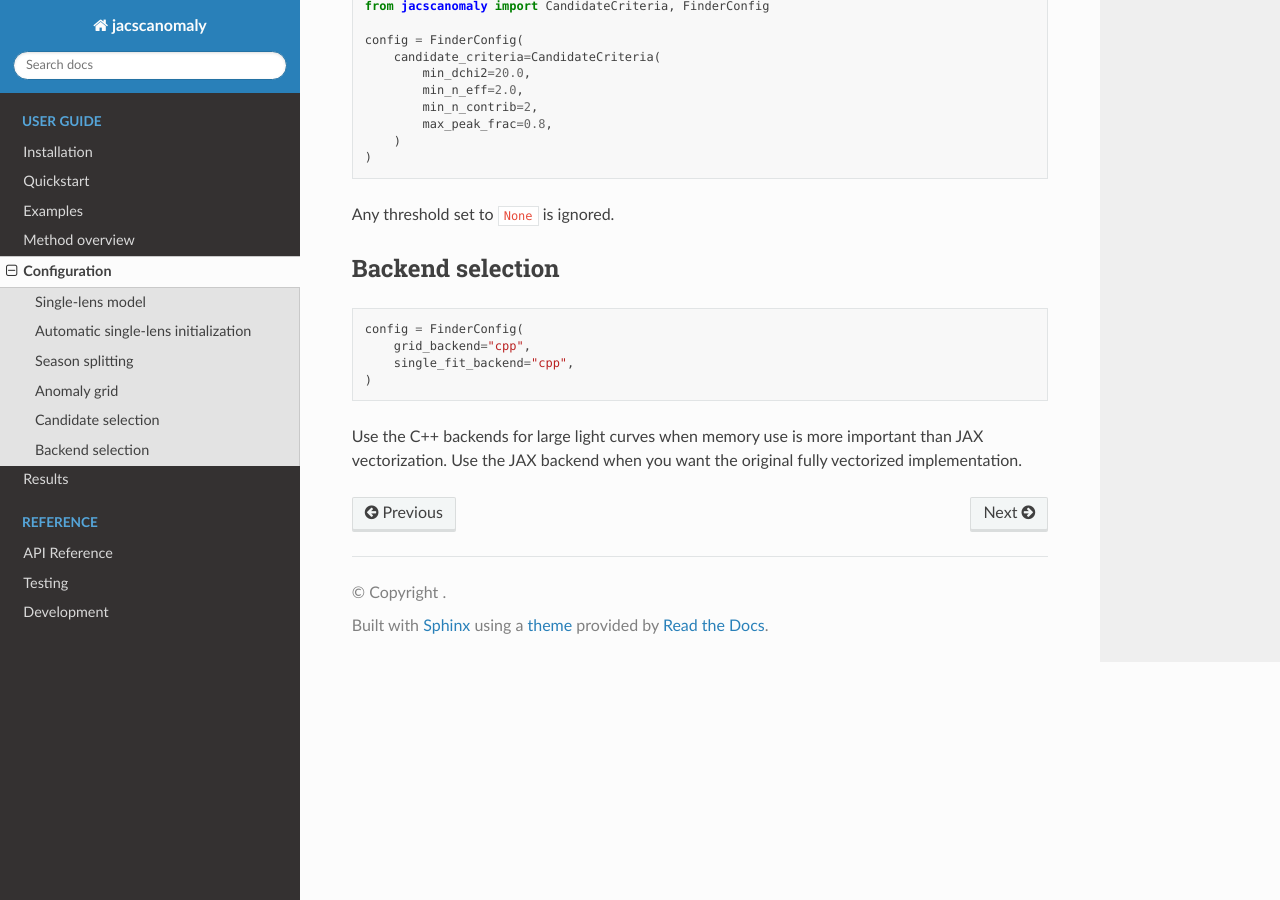
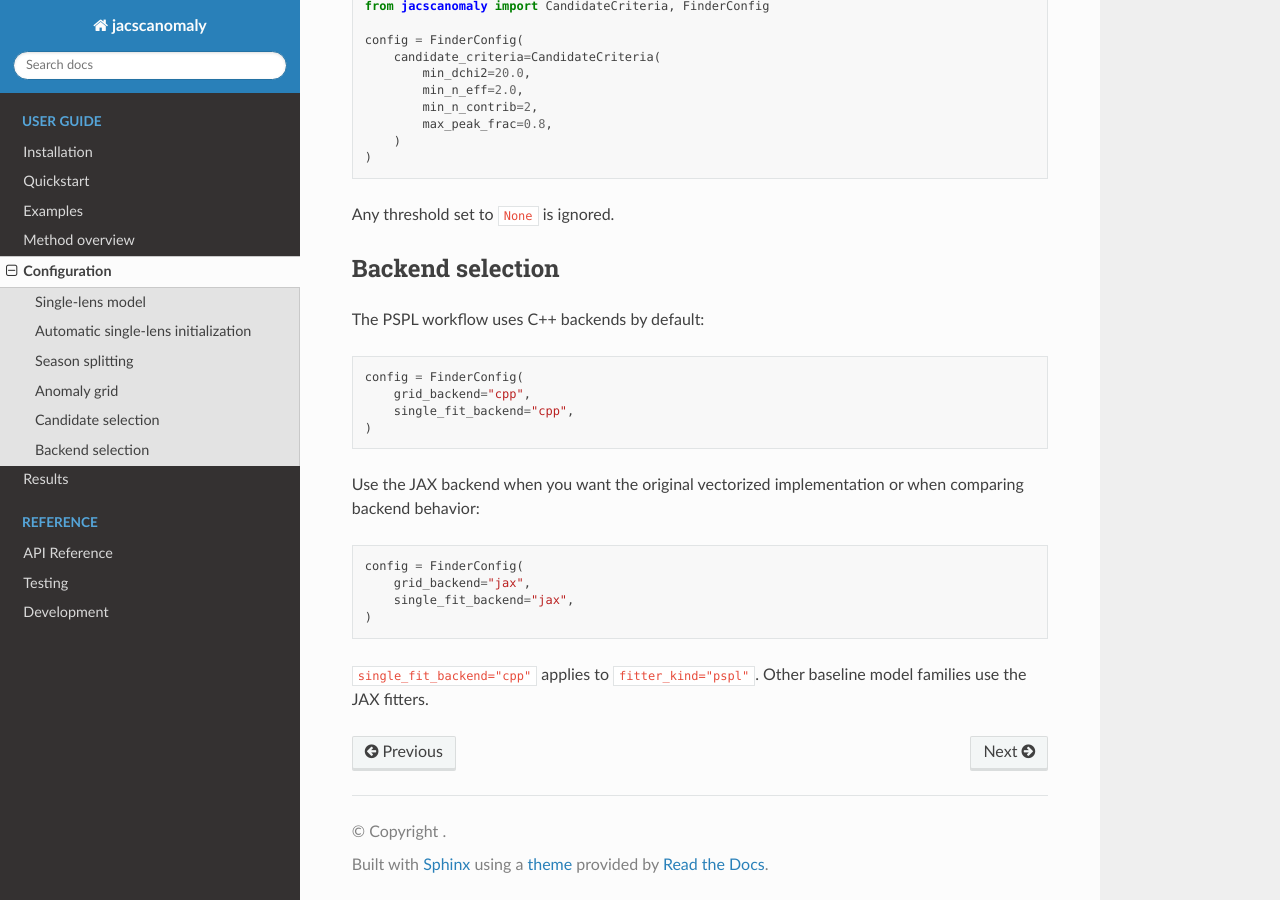
Before and after one commit to NunotaKansuke/jacscanomaly, a Sphinx documentation site: the page built from docs/configuration.rst, in a window 1280 px wide and 900 px high, scrolled down 2090 px. Built offline with Sphinx 7.4.7 and the Read the Docs theme 3.1.0, drawn with Linux system fonts in a browser that asks for light colours.

Commit message:
Make C++ backend the default workflow

```diff
--- a/docs/configuration.rst
+++ b/docs/configuration.rst
@@ -117,6 +117,8 @@ Any threshold set to ``None`` is ignored.
 Backend selection
 -----------------
 
+The PSPL workflow uses C++ backends by default:
+
 .. code-block:: python
 
    config = FinderConfig(
@@ -124,6 +126,15 @@ Backend selection
        single_fit_backend="cpp",
    )
 
-Use the C++ backends for large light curves when memory use is more important
-than JAX vectorization. Use the JAX backend when you want the original fully
-vectorized implementation.
+Use the JAX backend when you want the original vectorized implementation or
+when comparing backend behavior:
+
+.. code-block:: python
+
+   config = FinderConfig(
+       grid_backend="jax",
+       single_fit_backend="jax",
+   )
+
+``single_fit_backend="cpp"`` applies to ``fitter_kind="pspl"``. Other baseline
+model families use the JAX fitters.
--- a/docs/examples.rst
+++ b/docs/examples.rst
@@ -37,8 +37,8 @@ deviation and runs the default PSPL workflow.
    result = finder.run(time, flux, ferr)
    result.print_summary()
 
-For survey-scale light curves, prefer the C++ backends when JAX memory use is
-too high:
+The default PSPL workflow uses the C++ backends. You can still make that
+explicit when writing survey scripts:
 
 .. code-block:: python
 
```
Also changed, not shown: README.md (+16 -8 lines), docs/index.rst (+4 -4 lines), docs/installation.rst (+5 -4 lines), docs/method.rst (+10 -7 lines), docs/quickstart.rst (+1 -7 lines), 6 other files.
